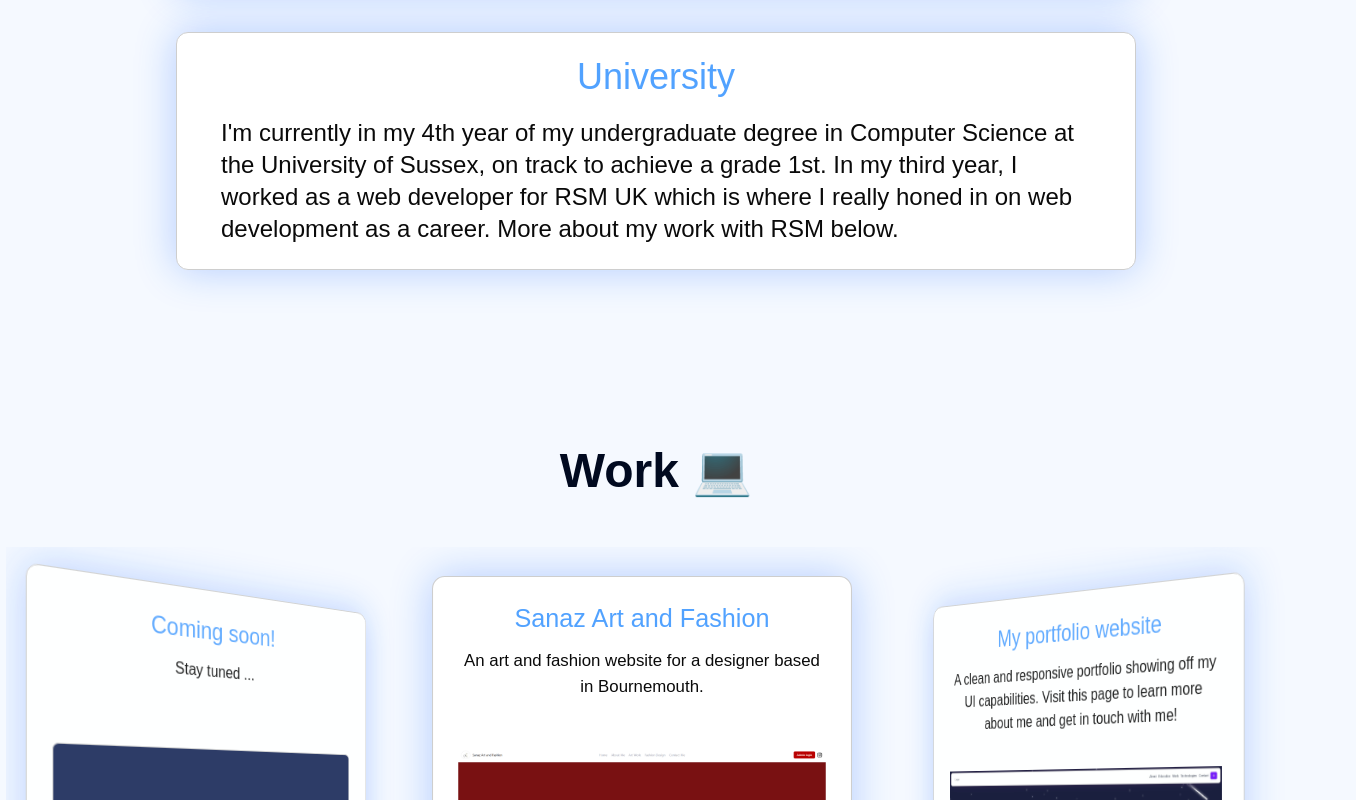
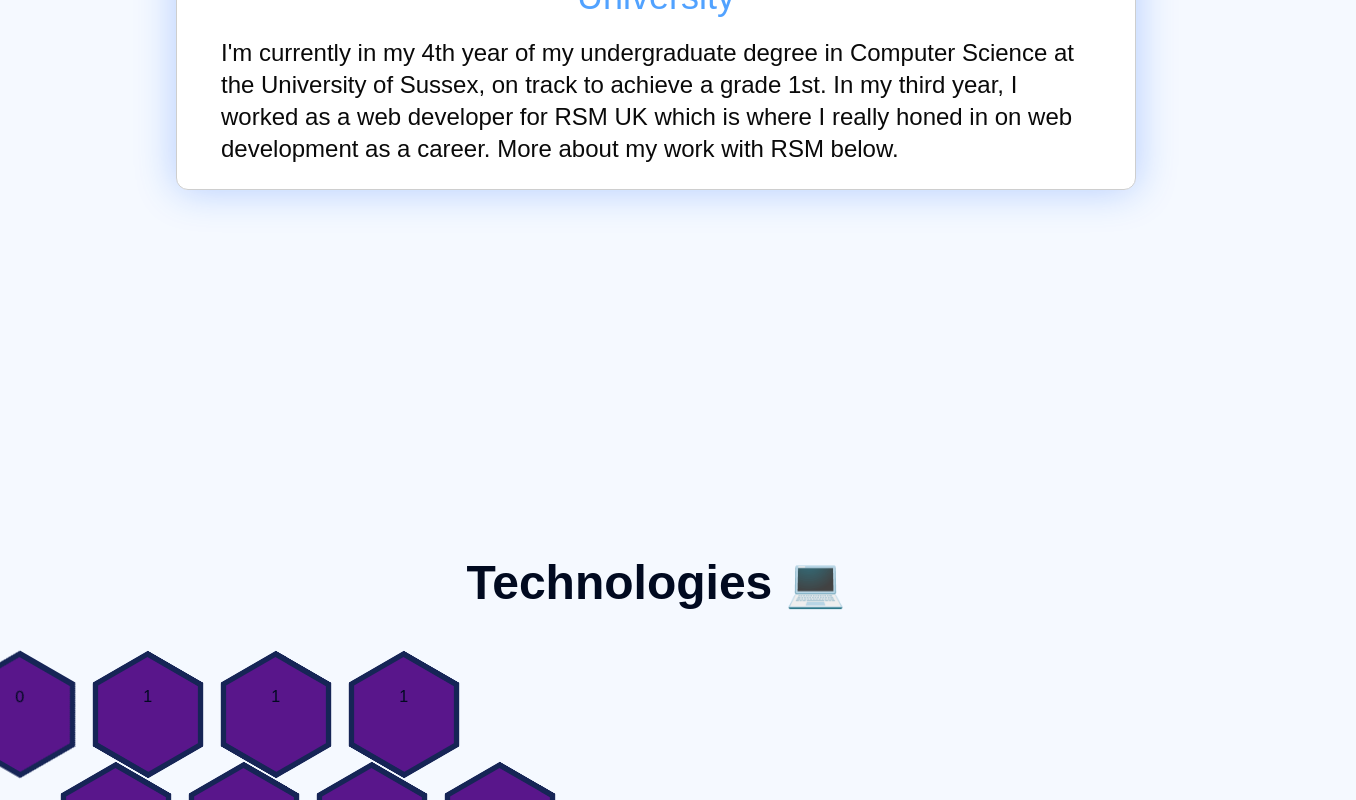
Before and after one commit to MorneNemdil/morne-portfolio, a React (Vite) app: page / in a window 1280 px wide. Shown: the part 2000-2800 px from the top of the page, 1356 px wide, since content can reach past the window. Built offline with nearby package versions, Linux system fonts and the light colour scheme; no server answers.

Commit message:
tech section half done

```diff
--- a/package.json
+++ b/package.json
@@ -19,6 +19,7 @@
     "appwrite": "^18.1.1",
     "class-variance-authority": "^0.7.1",
     "clsx": "^2.1.1",
+    "embla-carousel-auto-scroll": "^8.6.0",
     "embla-carousel-react": "^8.6.0",
     "lucide-react": "^0.513.0",
     "react": "^19.1.0",
--- a/src/components/header.tsx
+++ b/src/components/header.tsx
@@ -1,10 +1,11 @@
-import { Moon, Sun } from "lucide-react";
+import { Menu, Moon, Sun } from "lucide-react";
 import { useTheme } from "./theme-provider"
 import { Button } from "./ui/button"
 import { Card } from "./ui/card"
 import { useEffect, useState } from "react";
 import { scrollToSectionMiddle, scrollToSectionTop } from "@/lib/utils";
 import useBreakpoint from "@/lib/use-breakpoint";
+import { Sheet, SheetClose, SheetContent, SheetDescription, SheetHeader, SheetTitle, SheetTrigger } from "./ui/sheet";
 
 const Header = () => {
     const { theme, setTheme } = useTheme();
@@ -29,19 +30,23 @@ const Header = () => {
         return () => window.removeEventListener("scroll", handleScroll);
     }, [lastScrollY]);
 
-    return (
-        <div className={`fixed top-0 left-0 w-full z-10 transition-all duration-500 ${isVisible ? "opacity-100 translate-y-0" : "opacity-0 -translate-y-5"
-            }`}>
-            <Card className="bg-white m-3 text-gray-500 p-5">
+    const navlinks = [
+        { name: 'home', displayName: "Home", scrollFunc: breakpoint == 'sm' ? scrollToSectionTop : scrollToSectionMiddle },
+        { name: 'about', displayName: "About", scrollFunc: breakpoint == 'sm' ? scrollToSectionTop : scrollToSectionMiddle },
+        { name: 'artwork', displayName: "Education", scrollFunc: breakpoint == 'sm' ? scrollToSectionTop : scrollToSectionMiddle },
+        { name: 'fashion', displayName: "Work", scrollFunc: scrollToSectionMiddle },
+        { name: 'technologies', displayName: "Technologies", scrollFunc: scrollToSectionMiddle },
+        { name: 'contact', displayName: "Contact", scrollFunc: () => { } },
+    ];
+
+    const DesktopHeader = () => {
+        return <Card className="bg-white m-3 text-gray-500 p-5 w-full">
             <div className="flex justify-between">
                 <div className="flex items-center ml-2 header-link" onClick={() => scrollToSectionMiddle("hero")}>Logo</div>
                 <div className="flex gap-3 items-center">
                     <div className="flex gap-3 items-center font-semibold text-l">
-                            <div onClick={() => breakpoint == 'sm' ? scrollToSectionTop("about") : scrollToSectionMiddle("about")} className="header-link">About</div>
-                            <div onClick={() => breakpoint == 'sm' ? scrollToSectionTop("education") : scrollToSectionMiddle("education")} className="header-link">Education</div>
-                            <div onClick={() => scrollToSectionMiddle("work")} className="header-link">Work</div>
-                            <div className="header-link">Technologies</div>
-                            <div className="header-link">Contact</div>
+                        {navlinks.filter(x => x.name !== 'home')
+                            .map(navlink => <div onClick={() => navlink.scrollFunc(navlink.name)} className="header-link">{navlink.displayName}</div>)}
                     </div>
                     <Button onClick={() => setTheme(theme == "light" ? "dark" : "light")}>
                         {theme == "light" ? <Moon /> : <Sun />}
@@ -49,6 +54,47 @@ const Header = () => {
                 </div>
             </div>
         </Card>
+    }
+
+    const MobileHeader = () => {
+        return <div>
+            <Card className="bg-white m-3 text-gray-500 p-1.5 w-min flex !rounded-full border-solid border-gray-400">
+                <Sheet>
+                    <SheetTrigger asChild>
+                        <Menu />
+                    </SheetTrigger>
+                    <SheetContent>
+                        <SheetHeader>
+                            <SheetTitle>Morne's Portfolio</SheetTitle>
+                            <SheetDescription>
+                                Navigate to different sections here!
+                            </SheetDescription>
+                            <div className="flex flex-col gap-5 py-3">
+                                {navlinks.map(section => (
+                                    <SheetClose asChild key={section.name}>
+                                        <div onClick={() => scroll} className={`text-lg font-semibold underline cursor-pointer`}>
+                                            {section.displayName}
+                                        </div>
+                                    </SheetClose>
+                                ))}
+                            </div>
+                        </SheetHeader>
+                    </SheetContent>
+                </Sheet>
+            </Card>
+        </div>
+    }
+
+
+    return (
+        <div className={`fixed top-0 left-0 w-full z-10 transition-all duration-500 ${isVisible ? "opacity-100 translate-y-0" : "opacity-0 -translate-y-5"
+            }`}>
+            <div className="md:hidden">
+                <MobileHeader />
+            </div>
+            <div className="hidden md:flex flex-grow justify-end">
+                <DesktopHeader />
+            </div>
         </div>
     );
 
--- /dev/null
+++ b/src/components/hexagon-plate.tsx
@@ -0,0 +1,23 @@
+import React from "react";
+import "@/my-css.css";
+
+interface HexagonPlateProps {
+    children?: React.ReactNode;
+    className?: string;
+}
+
+const HexagonPlate = ({ children, className }: HexagonPlateProps) => {
+    return (
+        <div className={"flex justify-center items-center w-full h-full rotate-30 ".concat(className || "")}>
+            <div className="hexagon-wrapper w-[10vw] aspect-[1.1547] flex justify-center items-center hover:scale-105">
+                <div className="hexagon-inner w-full h-full bg-blue-950 flex justify-center items-center transition-transform duration-200">
+                    <div className="hexagon-content w-[90%] h-[90%] bg-purple-900 flex justify-center items-center text-center rota">
+                        <div className="w-[80%] h-[60%] -rotate-30 pointer-events-none">{children}</div>
+                    </div>
+                </div>
+            </div>
+        </div>
+    );
+};
+
+export default HexagonPlate;
--- a/src/index.css
+++ b/src/index.css
@@ -220,6 +220,10 @@ body {
   display: inline-block;
 }
 
+@utility pointer-events-all {
+  pointer-events: all;
+}
+
 @utility custom-card-shadow {
   @apply shadow-[0px_0px_40px_rgba(23,_103,_255,_0.3)]
 }
--- /dev/null
+++ b/src/my-css.css
@@ -0,0 +1,20 @@
+/* .hover\:hexagon-animation:hover {
+    animation: animate-hexagon 1.9s infinite alternate
+} */
+
+
+.hexagon-wrapper {
+  clip-path: polygon(
+    25% 0%, 75% 0%,
+    100% 50%, 75% 100%,
+    25% 100%, 0% 50%
+  );
+}
+
+.hexagon-inner {
+  clip-path: inherit;
+}
+
+.hexagon-content {
+  clip-path: inherit;
+}
--- a/src/pages/home/home-page.tsx
+++ b/src/pages/home/home-page.tsx
@@ -7,7 +7,7 @@ import { Card } from "@/components/ui/card";
 import { Button } from "@/components/ui/button";
 import { cn, scrollToSectionMiddle } from "@/lib/utils";
 import { ArrowDown } from "lucide-react";
-import { type JSX } from "react";
+import { useEffect, useState, type JSX } from "react";
 import EmblaCarousel from "@/components/embla-ui/embla-carousel";
 import type { EmblaOptionsType } from 'embla-carousel'
 import '@/embla.css';
@@ -16,6 +16,10 @@ import WorkCarouselMobile from "@/components/work-carousel-mobile";
 import WorkSectionCard from "@/components/work-section-card";
 import PortfolioImage from "@/assets/portfolio-screenshot.jpg";
 import SanazImage from "@/assets/sanaz-image.png";
+import { Carousel, CarouselContent, CarouselItem, type CarouselApi } from "@/components/ui/carousel";
+import AutoScroll from 'embla-carousel-auto-scroll'
+import HexagonPlate from "@/components/hexagon-plate";
+import "@/my-css.css";
 
 const HomePage = () => {
     const { theme } = useTheme();
@@ -54,7 +58,7 @@ const HomePage = () => {
     }
 
     const AboutSection = () => {
-        return (<section id="about" className="main-section lg:mt-[20vh] xl:mt-[10vh]">
+        return (<section id="about" className="main-section lg:mt-[20vh] xl:mt-0">
             <div data-aos="fade-up" className="section-title">About Me 💭</div>
             <div className="flex flex-col items-center lg:flex-row lg:justify-center gap-10 w-[80vw]">
                 <div className="flex flex-col h-[80%] justify-between gap-10">
@@ -108,6 +112,50 @@ const HomePage = () => {
         </section>)
     }
 
+    const TechnologiesSection = () => {
+        const hexagonsContent = [
+            <div>0</div>,
+            <div>1</div>,
+            <div>1</div>,
+            <div>1</div>,
+            <div>1</div>,
+            <div>1</div>,
+            <div>1</div>,
+            <div>1</div>,
+        ]
+
+        return <section id="technologies" className="main-section mt-[30vh]">
+            <div className="section-title" data-aos="fade-up">Technologies 💻</div>
+            <div className="w-350 items-center  flex">
+                {hexagonsContent.map((x, i) => renderHexagon(i, x, hexagonsContent))}
+            </div>
+        </section>
+    }
+
+    const renderHexagon = (i: number, thisContent: JSX.Element, contentsArray: JSX.Element[]) => {
+        // Only process even indices to form pairs
+        if (i % 2 !== 0) return null; // Skip odd indices as they'll be handled by the even index before them
+
+        var nextItem = contentsArray[i + 1];
+
+        if (nextItem) {
+            // Render two hexagons side-by-side
+            return (
+                <div key={i} className="w-min">
+                    <HexagonPlate>{thisContent}</HexagonPlate>
+                    <HexagonPlate className="translate-x-24">{nextItem}</HexagonPlate>
+                </div>
+            );
+        } else {
+            // If there's an odd number of items, render the last one alone
+            return (
+                <div key={i} className="w-min -translate-y-20">
+                    <HexagonPlate>{thisContent}</HexagonPlate>
+                </div>
+            );
+        }
+    }
+
     const WorkSection = () => {
         const breakpoint = useBreakpoint();
         const OPTIONS: EmblaOptionsType = { loop: true }
@@ -151,8 +199,8 @@ const HomePage = () => {
             />
         }]
 
-        return (<section id="work" className="main-section lg:mt-[20vh] xl:mt-[30vh]">
-            <div className="section-title">Work 💻</div>
+        return (<section id="work" className="main-section lg:mt-[20vh] xl:mt-[30vh]" data-aos="fade-up">
+            <div className="section-title" data-aos="fade-up">Work 💻</div>
             {breakpoint == 'xl'
                 ? <EmblaCarousel slides={SLIDES.concat(EMPTY_SLIDES)} options={OPTIONS} />
                 : <WorkCarouselMobile slides={SLIDES} />}
@@ -166,6 +214,7 @@ const HomePage = () => {
             <HeroSection />
             <AboutSection />
             <EducationSection />
+            <TechnologiesSection />
             <WorkSection />
             <section className="h-screen"></section>
         </div>
```
Also changed, not shown: 1 other file (tests, documents, lock files or other folders). Lines whose indentation alone changed are shown as unchanged.
